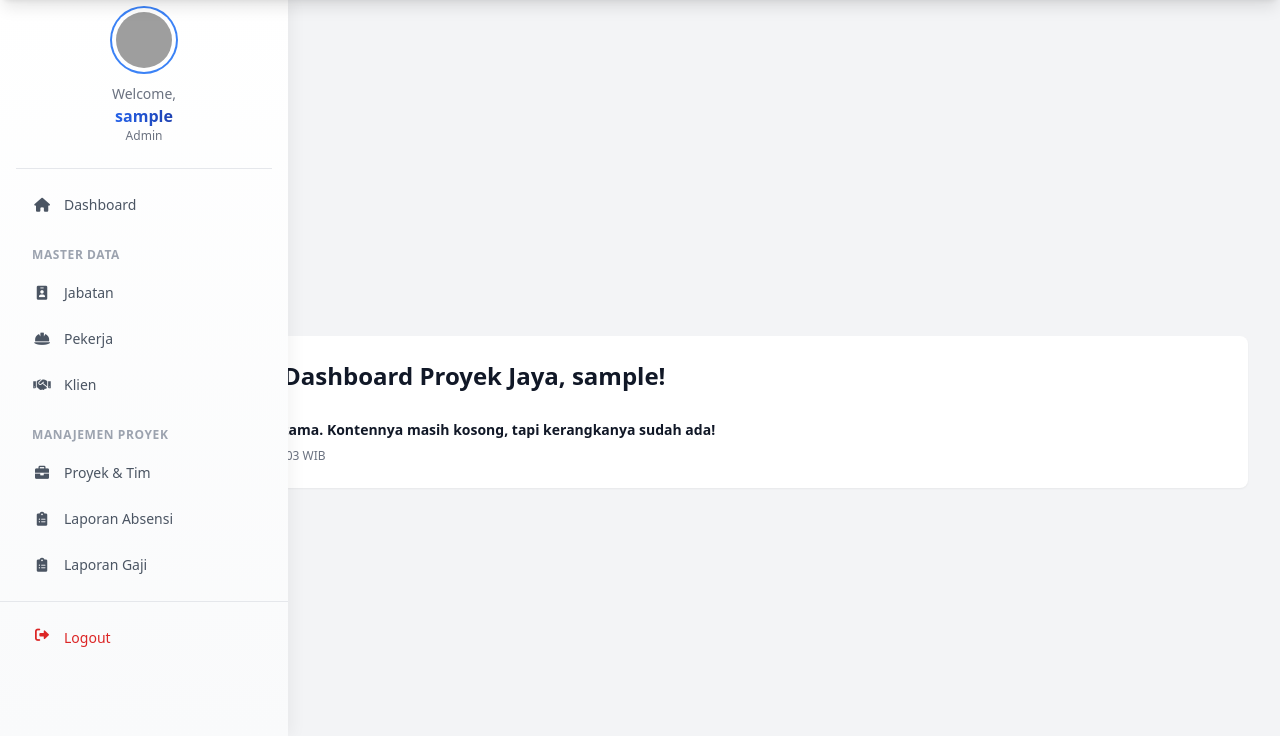
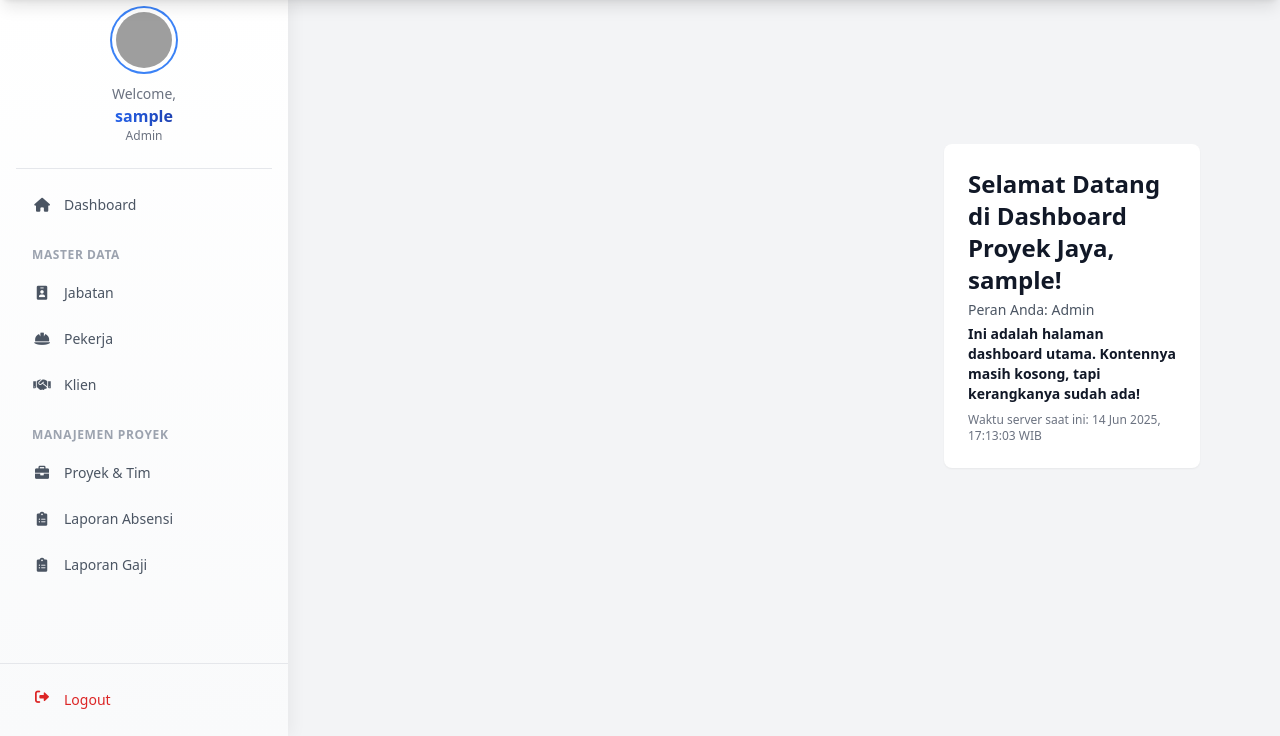
Before and after one commit to roisanwr/konstruksi, a PHP site: page /proyek_jaya/dashboard.php in a window 1280 px wide. Shown: the part 64-800 px from the top of the page. Run offline with PHP 8.4, Linux system fonts and the light colour scheme; the visitor is signed in with stand-in values (Sample User, id 1); some libraries are stand-ins or nearby versions; grey boxes are pictures that could not be loaded.

Commit message:
Revert "nih benerin sidebar semoga"
This reverts commit 3ace6f3d84b5631bb1aca2a91a242d63c3a22374.

```diff
--- a/assets/css/style.css
+++ b/assets/css/style.css
@@ -135,61 +135,11 @@
 }
 
 /* Smooth sidebar transition */
-/* #sidebar {
+#sidebar {
     transition: all 0.3s cubic-bezier(0.4, 0, 0.2, 1);
     will-change: transform;
     touch-action: pan-y pinch-zoom;
     box-shadow: 4px 0 15px rgba(0, 0, 0, 0.05);
-} */
-
-/* Sidebar Default State and Transitions */
-#sidebar {
-    /* Default: hidden on mobile, visible on desktop (handled by md:translate-x-0 in HTML) */
-    width: 85%; /* Mobile width */
-    max-width: 320px; /* Mobile max-width */
-    transition: transform 0.3s cubic-bezier(0.4, 0, 0.2, 1);
-    will-change: transform;
-    box-shadow: 4px 0 15px rgba(0, 0, 0, 0.05);
-}
-
-/* Mobile Specific: When body has sidebar-collapsed class, hide sidebar */
-@media (max-width: 767px) { /* Ini sama dengan <= Tailwind md breakpoint */
-    body.sidebar-collapsed #sidebar {
-        transform: translateX(-100%) !important; /* Sembunyikan di mobile */
-    }
-
-    body:not(.sidebar-collapsed) #sidebar {
-        transform: translateX(0) !important; /* Tampilkan di mobile */
-    }
-}
-
-/* Desktop (breakpoint md: 768px dan ke atas) */
-@media (min-width: 768px) {
-    #sidebar {
-        width: 18rem; /* Desktop width for sidebar (equivalent to md:w-72) */
-        /* md:translate-x-0 in HTML makes it visible by default */
-        /* No need for transform: translateX(0) here, md:translate-x-0 already does it */
-    }
-
-    /* When body has sidebar-collapsed class, hide sidebar on desktop */
-    body.sidebar-collapsed #sidebar {
-        transform: translateX(-18rem) !important; /* Sembunyikan di desktop */
-    }
-
-    /* Adjust content-wrapper margin based on sidebar state */
-    .content-wrapper {
-        margin-left: 18rem; /* Default margin for desktop (sidebar open) */
-        transition: margin-left 0.3s ease-in-out;
-    }
-
-    body.sidebar-collapsed .content-wrapper {
-        margin-left: 0 !important; /* Content takes full width when sidebar is collapsed */
-    }
-
-    /* Ensure overlay is always hidden on desktop */
-    #sidebar-overlay {
-        display: none !important;
-    }
 }
 
 /* Sidebar Toggle Button Animation */
--- a/dashboard.php
+++ b/dashboard.php
@@ -26,14 +26,14 @@ if ($user_role == 'super_admin') {
 } elseif ($user_role == 'mandor') {
     require_once 'includes/sidebar_mandor.php';
 } else {
-    // Role tidak dikenali
+    // Jika role tidak dikenali, bisa tampilkan sidebar default atau pesan error,
+    // atau tidak tampilkan sidebar sama sekali. Untuk sekarang, kita diamkan.
+    // echo "<p>Error: Role pengguna tidak dikenali, sidebar tidak dapat dimuat.</p>";
 }
 ?>
 
-<div id="main-content-wrapper" class="flex flex-col flex-1">
-
-    <main class="flex-1 mt-16">
-        <div class="max-w-7xl mx-auto p-4 sm:p-6 lg:p-8">
+<div class="md:ml-72 flex flex-col flex-1">
+<main class="content-wrapper mt-16 md:ml-72 flex-1"> <div class="max-w-7xl mx-auto p-4 sm:p-6 lg:p-8">
 
         <div class="bg-white dark:bg-gray-800 rounded-lg shadow-sm p-6 mb-6">
             <h1 class="text-2xl font-semibold text-gray-900 dark:text-white">
--- a/includes/header.php
+++ b/includes/header.php
@@ -129,8 +129,7 @@ if(!isset($_SESSION['user_id'])) {
     <link rel="stylesheet" href="https://cdn.jsdelivr.net/npm/choices.js/public/assets/styles/choices.min.css"/>
 </script>
 </head>
-<body class="bg-gray-100 dark:bg-gray-900 transition-colors duration-200 flex flex-col min-h-screen">
-
+<body class="bg-gray-100 dark:bg-gray-900 transition-colors duration-200 flex flex-col min-h-screen" x-data="{ isSidebarOpen: false }">
     <!-- Top Navigation Bar -->
     <nav class="bg-gradient-to-r from-white to-gray-50 dark:from-gray-800 dark:to-gray-900 shadow-lg fixed w-full top-0 z-50 transition-all duration-300">
         <div class="max-w-full mx-auto px-4">
@@ -403,60 +402,43 @@ if(!isset($_SESSION['user_id'])) {
 
     <!-- Sidebar Control Script -->
     <script>
-        // ... (kode JavaScript lainnya, seperti dark mode toggle) ...
-
-        // Sidebar Control Script (Updated)
+        document.addEventListener('DOMContentLoaded', function() {
             function toggleSidebar() {
-            const body = document.body;
                 const sidebar = document.getElementById('sidebar');
                 const overlay = document.getElementById('sidebar-overlay');
                 const toggleBtn = document.getElementById('sidebar-toggle');
                 const icon = toggleBtn.querySelector('i');
 
-            if (!sidebar || !overlay || !toggleBtn || !icon) return;
+                if (sidebar && overlay) {
+                    // Toggle sidebar
+                    sidebar.classList.toggle('-translate-x-full');
 
-            const isDesktop = window.innerWidth >= 768;
-
-            // Toggle 'sidebar-collapsed' class on body
-            // Ini akan digunakan CSS untuk menyembunyikan/menampilkan
-            body.classList.toggle('sidebar-collapsed');
-
-            // Handle overlay and body overflow for mobile
-            if (!isDesktop) { // Hanya untuk mobile
-                if (!body.classList.contains('sidebar-collapsed')) { // Jika sidebar akan terbuka (tidak collapsed)
+                    // Toggle overlay with animation
+                    if (overlay.classList.contains('invisible')) {
                         overlay.classList.remove('invisible');
-                    setTimeout(() => { overlay.classList.remove('opacity-0'); }, 10);
-                    body.classList.add('overflow-hidden'); // Mencegah scrolling body
-                } else { // Jika sidebar akan tertutup (collapsed)
+                        setTimeout(() => {
+                            overlay.classList.remove('opacity-0');
+                        }, 10);
+                    } else {
                         overlay.classList.add('opacity-0');
-                    setTimeout(() => { overlay.classList.add('invisible'); }, 300);
-                    body.classList.remove('overflow-hidden');
-                }
-            } else { // Untuk desktop, pastikan overlay selalu tersembunyi
-                overlay.classList.add('opacity-0', 'invisible');
-                body.classList.remove('overflow-hidden'); // Pastikan tidak ada overflow di desktop
+                        setTimeout(() => {
+                            overlay.classList.add('invisible');
+                        }, 300);
                     }
 
-            // Toggle icon rotation
+                    // Toggle body scroll
+                    document.body.classList.toggle('overflow-hidden');
+
+                    // Animate hamburger icon
                     icon.classList.toggle('rotate-90');
                 }
+            }
 
-        document.addEventListener('DOMContentLoaded', function() {
+            // Initialize event listeners
             const sidebarToggle = document.getElementById('sidebar-toggle');
             const overlay = document.getElementById('sidebar-overlay');
             const sidebar = document.getElementById('sidebar');
 
-            // Inisialisasi status sidebar saat load
-            // Di desktop, kita ingin sidebar terlihat secara default, jadi kita tidak menambahkan 'sidebar-collapsed'
-            // Di mobile, kita ingin sidebar tersembunyi secara default, jadi kita tambahkan 'sidebar-collapsed'
-            if (window.innerWidth < 768) {
-                document.body.classList.add('sidebar-collapsed');
-            } else {
-                // Pada desktop, pastikan tidak ada class 'sidebar-collapsed' saat load
-                document.body.classList.remove('sidebar-collapsed');
-            }
-
-            // Event listeners untuk tombol toggle dan overlay
             if (sidebarToggle) {
                 sidebarToggle.addEventListener('click', toggleSidebar);
             }
@@ -470,34 +452,35 @@ if(!isset($_SESSION['user_id'])) {
                 const links = sidebar.getElementsByTagName('a');
                 Array.from(links).forEach(link => {
                     link.addEventListener('click', () => {
-                        if (window.innerWidth < 768) { // Hanya untuk mobile
-                            // Jika sidebar terbuka (tidak collapsed), tutup
-                            if (!document.body.classList.contains('sidebar-collapsed')) {
+                        if (window.innerWidth < 768) {
                             toggleSidebar();
-                            }
                         }
                     });
                 });
             }
 
-            // Handle window resize: Adjust sidebar state
+            // Close sidebar on escape key
+            document.addEventListener('keydown', (e) => {
+                if (e.key === 'Escape') {
+                    const sidebar = document.getElementById('sidebar');
+                    if (sidebar && !sidebar.classList.contains('-translate-x-full')) {
+                        toggleSidebar();
+                    }
+                }
+            });
+
+            // Handle window resize
             let resizeTimer;
             window.addEventListener('resize', () => {
                 clearTimeout(resizeTimer);
                 resizeTimer = setTimeout(() => {
-                    const isDesktop = window.innerWidth >= 768;
-                    const body = document.body;
+                    const sidebar = document.getElementById('sidebar');
+                    const overlay = document.getElementById('sidebar-overlay');
 
-                    if (isDesktop) {
-                        body.classList.remove('sidebar-collapsed'); // Desktop: sidebar selalu terbuka
-                        overlay.classList.add('opacity-0', 'invisible'); // Sembunyikan overlay
-                        body.classList.remove('overflow-hidden'); // Hapus overflow
-                    } else {
-                        body.classList.add('sidebar-collapsed'); // Mobile: sidebar selalu tertutup (default)
-                        // Jika body sudah memiliki overflow-hidden, pertahankan jika diperlukan
-                        if (body.classList.contains('overflow-hidden')) {
-                            overlay.classList.remove('opacity-0', 'invisible');
-                        }
+                    if (window.innerWidth >= 768 && sidebar && overlay) {
+                        sidebar.classList.add('-translate-x-full');
+                        overlay.classList.add('opacity-0', 'invisible');
+                        document.body.classList.remove('overflow-hidden');
                     }
                 }, 100);
             });
--- a/includes/sidebar_admin.php
+++ b/includes/sidebar_admin.php
@@ -27,7 +27,9 @@ if ($relative_path == 'dashboard.php' || $relative_path == '') {
 }
 // Tambahkan modul lain di sini jika ada
 ?>
-<aside id="sidebar" class="bg-gradient-to-b from-white to-gray-50 dark:from-gray-800 dark:to-gray-900 w-[85%] max-w-[320px] h-[calc(100vh-4rem)] fixed left-0 top-16 transform -translate-x-full md:translate-x-0 transition-all duration-300 ease-in-out shadow-lg z-40 overflow-y-auto">        <!-- Sidebar Content -->
+<aside id="sidebar" class="bg-gradient-to-b from-white to-gray-50 dark:from-gray-800 dark:to-gray-900 w-[85%] max-w-[320px] md:w-72 h-[calc(100vh-4rem)] fixed left-0 top-16 transform -translate-x-full md:translate-x-0 transition-all duration-300 ease-in-out shadow-lg z-40 overflow-y-auto">
+    <div class="h-full flex flex-col overflow-y-auto">
+        <!-- Sidebar Content -->
         <div class="flex-1 px-4 py-4">
             <!-- Profile Section -->
             <div class="flex flex-col items-center space-y-3 mb-6 -mt-2">
--- a/includes/sidebar_mandor.php
+++ b/includes/sidebar_mandor.php
@@ -23,7 +23,9 @@ if (strpos($relative_path_mandor, 'proyek/proyek_saya.php') === 0 ||
     $menu_aktif_mandor = 'riwayat_absensi_mandor';
 }
 ?>
-<aside id="sidebar" class="bg-gradient-to-b from-white to-gray-50 dark:from-gray-800 dark:to-gray-900 w-[85%] max-w-[320px] h-[calc(100vh-4rem)] fixed left-0 top-16 transform -translate-x-full md:translate-x-0 transition-all duration-300 ease-in-out shadow-lg z-40 overflow-y-auto">        <div class="flex-1 px-4 py-4">
+<aside id="sidebar" class="bg-gradient-to-b from-white to-gray-50 dark:from-gray-800 dark:to-gray-900 w-[85%] max-w-[320px] md:w-72 h-[calc(100vh-4rem)] fixed left-0 top-16 transform -translate-x-full md:translate-x-0 transition-all duration-300 ease-in-out shadow-lg z-40 overflow-y-auto">
+    <div class="h-full flex flex-col overflow-y-auto">
+        <div class="flex-1 px-4 py-4">
             <div class="flex flex-col items-center space-y-3 mb-6 -mt-2">
                 <div class="relative group">
                     <img class="h-16 w-16 rounded-full object-cover ring-2 ring-blue-500 dark:ring-blue-400 p-1 transition-transform duration-300 group-hover:scale-105"
--- a/includes/sidebar_super_admin.php
+++ b/includes/sidebar_super_admin.php
@@ -27,8 +27,9 @@ if ($relative_path == 'dashboard.php' || $relative_path == '') {
     $menu_aktif = 'gaji';
 }
 ?>
-<aside id="sidebar" class="bg-gradient-to-b from-white to-gray-50 dark:from-gray-800 dark:to-gray-900 w-[85%] max-w-[320px] h-[calc(100vh-4rem)] fixed left-0 top-16 transform -translate-x-full md:translate-x-0 transition-all duration-300 ease-in-out shadow-lg z-40 overflow-y-auto">
-            <!-- Sidebar Content -->
+<aside id="sidebar" class="bg-gradient-to-b from-white to-gray-50 dark:from-gray-800 dark:to-gray-900 w-[85%] max-w-[320px] md:w-72 h-[calc(100vh-4rem)] fixed left-0 top-16 transform -translate-x-full md:translate-x-0 transition-all duration-300 ease-in-out shadow-lg z-40 overflow-y-auto">
+    <div class="h-full flex flex-col overflow-y-auto">
+        <!-- Sidebar Content -->
         <div class="flex-1 px-4 py-4">
             <!-- Profile Section -->
             <div class="flex flex-col items-center space-y-3 mb-6 -mt-2">
```
Lines whose indentation alone changed are shown as unchanged.
